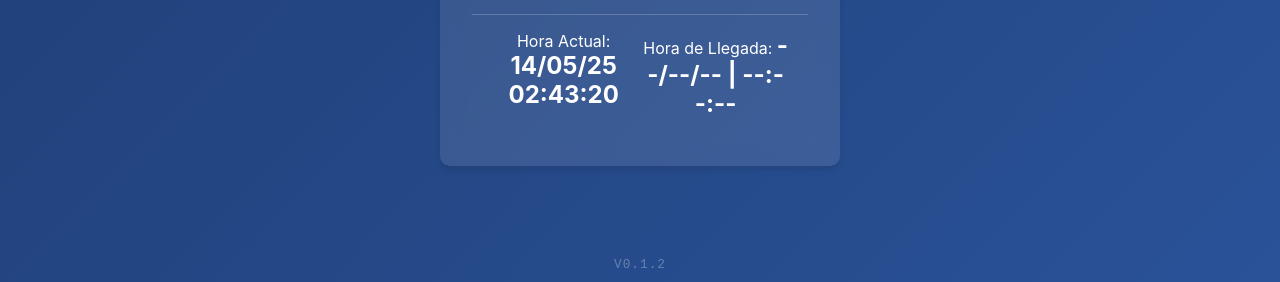
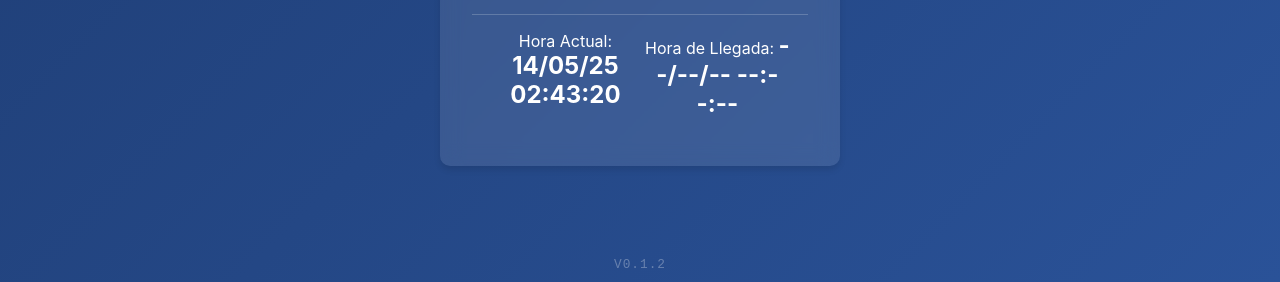
Before and after one commit to socramazibi/Calculadora-Barco, a plain HTML site: page index.html in a window 1280 px wide. Shown: the part 518-800 px from the top of the page. Drawn offline with Linux system fonts and the light colour scheme.

Commit message:
Update index.html

```diff
--- a/index.html
+++ b/index.html
@@ -29,8 +29,8 @@
       <h2>Tiempo de Viaje:</h2>
       <p id="time-result">--:--:--</p>
       <div class="time-info">
-        <p>Hora Actual: <span id="current-time">--/--/--  |  --:--:--</span></p>
-        <p>Hora de Llegada: <span id="arrival-time">--/--/--  |  --:--:--</span></p>
+        <p>Hora Actual: <span id="current-time">--/--/--    --:--:--</span></p>
+        <p>Hora de Llegada: <span id="arrival-time">--/--/--    --:--:--</span></p>
       </div>
     </div>
   </div>
```
